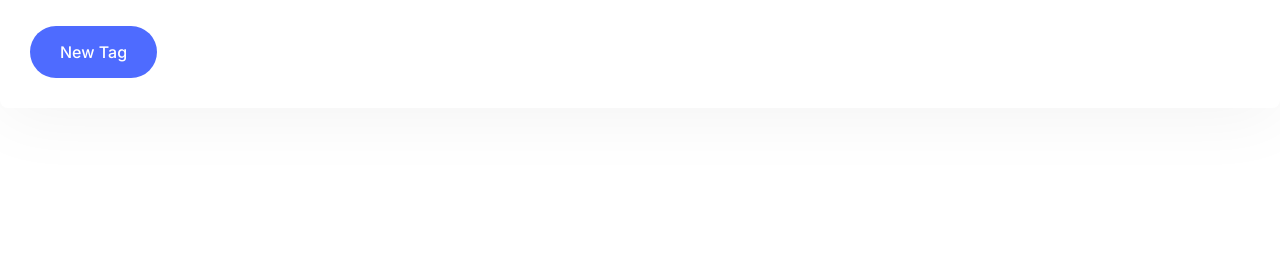
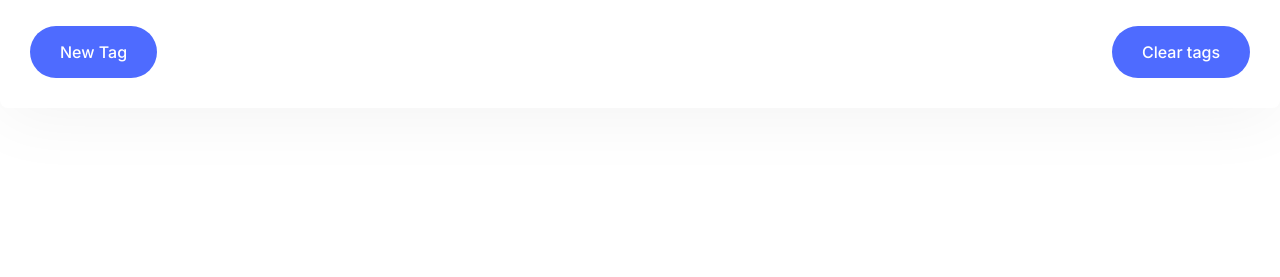
Before and after one commit to Nesrine-Ghaddab/Application-ProjectTracker-GL, a Django app: template ProjectTracker/Notes/templates/Notes/Details_Tags.html in a window 1280 px wide. Shown: the part 320-597 px from the top of the page. Run offline with Django 3.2, Linux system fonts and the light colour scheme; the template is opened without the code that fills it, so the values that code supplies are empty; some libraries are stand-ins or nearby versions.

Commit message:
Added clear unused tags button

```diff
--- a/ProjectTracker/Notes/forms.py
+++ b/ProjectTracker/Notes/forms.py
@@ -34,6 +34,7 @@ class SearchTagForm(forms.ModelForm):
         fields = ['tags']
         widgets = {
             'tags': forms.Select(attrs={
-                'class': 'w-full border border-slate-300 rounded-xl px-3 py-2 focus:outline-none focus:ring-2 focus:ring-slate-400'
+                'class': 'w-full border border-slate-300 rounded-xl px-3 py-2 focus:outline-none focus:ring-2 focus:ring-slate-400',
+                'style': 'width: 200px; height: 35px; border-radius: 20px; font-size: 14px; padding: 0 10px; border: 1px solid #ccc; display: inline-flex; align-items: center; color: black; margin-top: 10px;'
             })
         }
--- a/ProjectTracker/Notes/templates/Notes/Details_Tags.html
+++ b/ProjectTracker/Notes/templates/Notes/Details_Tags.html
@@ -188,8 +188,8 @@
           }
           </script>
           <!-- Boutons -->
-          <div class="flex gap-3 mt-6 pt-6 border-t border-slate-200 dark:border-slate-800" style="display: flex; justify-content: left; gap: 10px;">
-            <!-- Bouton éditer -->
+          <div class="flex gap-3 mt-6 pt-6 border-t border-slate-200 dark:border-slate-800" style="display: flex; justify-content:flex-start; gap: 10px;">
+            <!-- Bouton ajout tag -->
             <a href="#" class="ek jk lk gh gi hi rg ml il vc _d _l"
               onclick="document.getElementById('tag-section').toggleAttribute('hidden')">
                 New Tag
@@ -204,8 +204,10 @@
                       style="width: 150px; height: 35px; border-radius: 20px; font-size: 14px; padding: 0 10px; border: 1px solid #ccc; display: inline-flex; align-items: center; color: black; margin-top: 10px;" />
               </form>
             </div>
-            <!-- Bouton clear unused tags -->
-
+              <!-- Bouton ajout tag -->
+              <a href="{% url 'Notes:Clear_unused_tags' %}" class="ek jk lk gh gi hi rg ml il vc _d _l" style="margin-left: auto;">
+                  Clear tags
+              </a>
           </div>
         </div>
       </div>
--- a/ProjectTracker/Notes/templates/Notes/Notes.html
+++ b/ProjectTracker/Notes/templates/Notes/Notes.html
@@ -106,14 +106,14 @@
       <div class="bb ye ki xn vq jb jo">
 
       <!-- Barre de recherche par nom + recherche par tag -->
-      <div class="animate_top gap-3 mt-6 pt-6 border-t border-slate-200 dark:border-slate-800" style="display: flex; justify-content: left; gap: 10px;">
+      <div class="animate_top gap-3 mt-6 pt-6 border-t border-slate-200 dark:border-slate-800" style="display: flex; justify-content: left; gap: 10px; align-items: center; gap: 10px;">
         <form method="GET" action="{% url 'Notes:search_results' %}">
           <input type="search" name="search_name" placeholder="Recherche par nom..."
                 style="width: 200px; height: 35px; border-radius: 20px; font-size: 14px; padding: 0 10px; border: 1px solid #ccc; display: inline-flex; align-items: center; color: black; margin-top: 10px;">
         </form>
 				<form method="GET" action="{% url 'Notes:search_results' %}">
 						{% csrf_token %}
-						{{ tags.as_p }}
+						{{ tags }}
 						<script>
 							document.querySelector('select[name="tags"]').setAttribute('onchange', 'this.form.submit()');
 						</script>
--- a/ProjectTracker/Notes/urls.py
+++ b/ProjectTracker/Notes/urls.py
@@ -9,9 +9,10 @@ urlpatterns = [
 	path('DetailsNote/<int:note_id>/', views.details_note, name='Details_Note'),
 	path('DetailsNote/EditNote/<int:note_id>/', views.edit_note, name='Edit_Note'),
 	path('Details/Note/EditNote/<int:note_id>/Delete', views.delete_note, name='Delete_Note'),
+	path('Search/', views.search_results, name='search_results'),
 	path('DetailsTags/', views.details_tags, name='Details_Tags'),
 	path('DetailsTags/AddTag/', views.add_tag, name='Add_Tag'),
 	path('DetailsTags/EditTag/<int:tag_id>/', views.edit_tag, name='Edit_Tag'),
 	path('DetailsTags/DeleteTag/<int:tag_id>/', views.delete_tag, name='Delete_Tag'),
-	path('Search/', views.search_results, name='search_results')
+	path('DetailsTags/ClearTags/', views.clear_unused_tags, name='Clear_unused_tags')
 ]
```
Also changed, not shown: ProjectTracker/Notes/views.py (+12 -1 lines).
